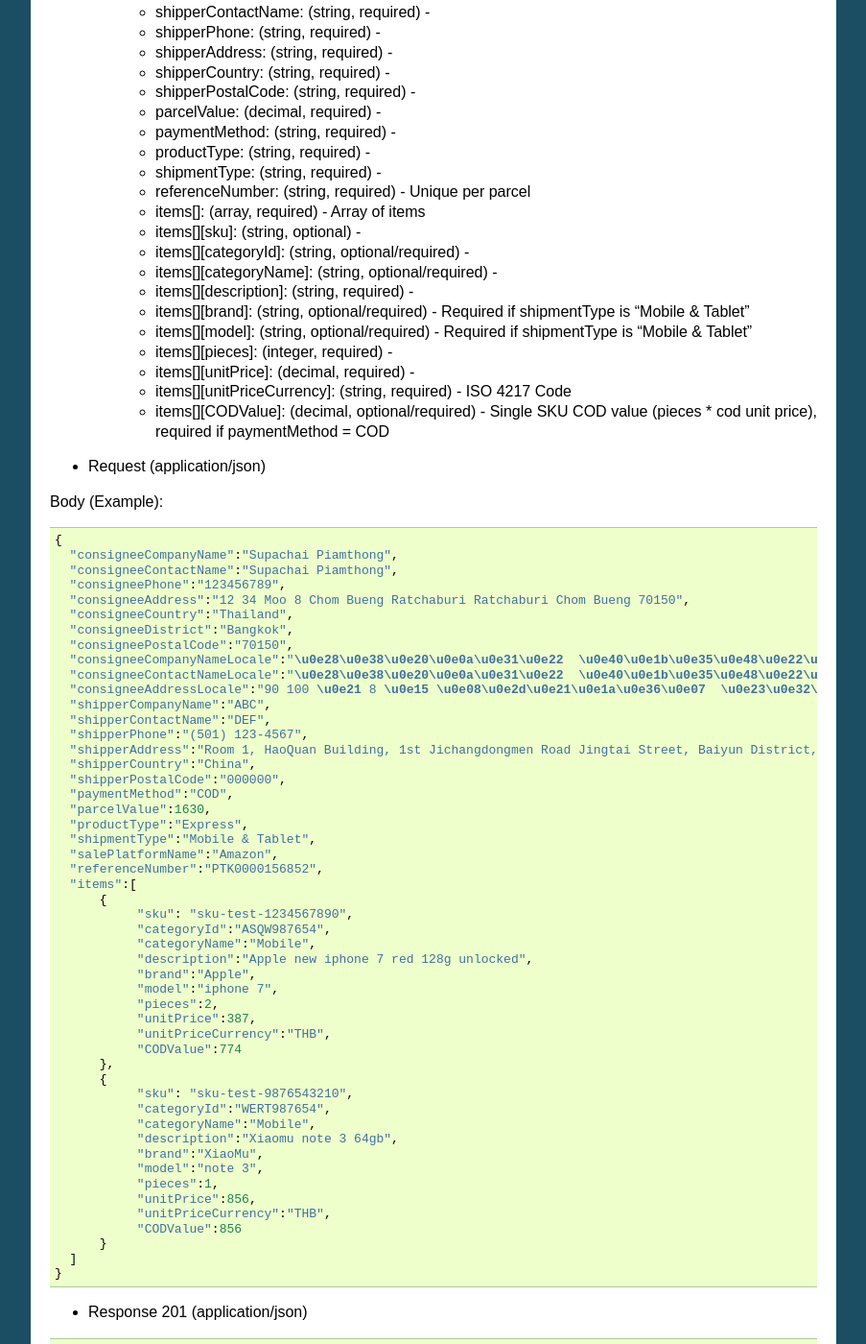
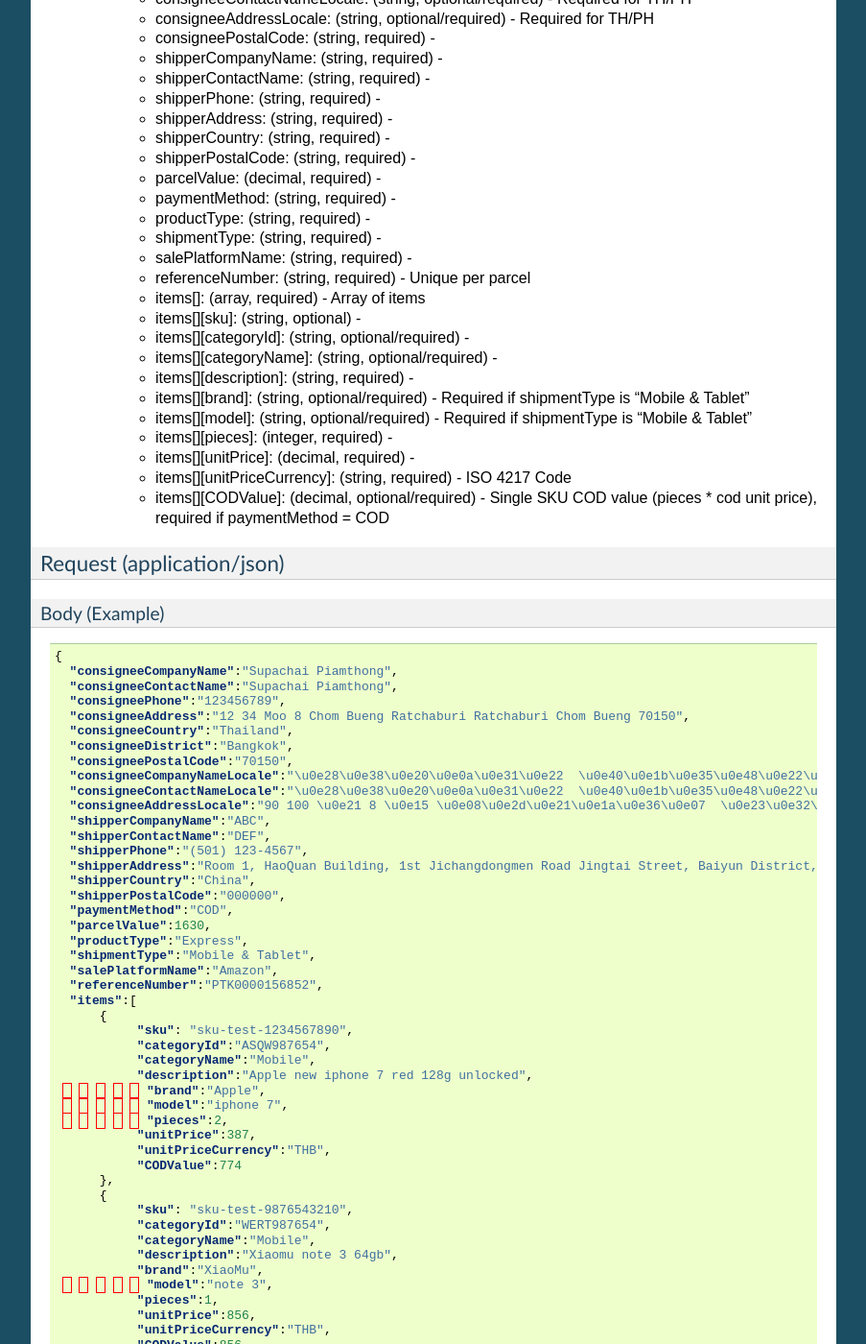
Before and after one commit to timeslogistics/times-oms-api-docs, a Sphinx documentation site: the page built from docs/orders.rst, in a window 1280 px wide and 1400 px high, scrolled down 1285 px. Shown: the whole window at 96% size, without its empty margins (198-1101 px from the left). Built offline with Sphinx 7.4.7, drawn with Linux system fonts in a browser that asks for light colours; some of the changed text lies outside the part shown.

Commit message:
Update orders.rst

```diff
--- a/docs/orders.rst
+++ b/docs/orders.rst
@@ -22,10 +25,11 @@
     + shipperAddress: (string, required) -
     + shipperCountry: (string, required) -
     + shipperPostalCode: (string, required) -
+    + paymentMethod: (string, required) -
     + parcelValue: (decimal, required) -
-    + paymentMethod: (string, required) -
     + productType: (string, required) -
     + shipmentType: (string, required) -
+    + salePlatformName: (string, required) -
     + referenceNumber: (string, required) - Unique per parcel
     + items[]: (array, required) - Array of items
     + items[][sku]: (string, optional) -
@@ -40,7 +44,7 @@
     + items[][CODValue]: (decimal, optional/required) - Single SKU COD value (pieces * cod unit price), required if paymentMethod = COD
 
 Create order (Already have lastmile delivery tracking number) [POST /orders/{trackingNumber}]
---------------------------------------------
+^^^^^^^^^^^^^^^^^^^^^^^^^^^^^^^^^^^^^^^^^^^^^^^^^^^^^^^^^^^^^^^^^^^^^^^^^^^^^^^^^^^^^^^^^^^^^^^^
 Postman Collection: https://www.getpostman.com/collections/a6bd52c2c7d150c4dfc2
 
 + Parameters
@@ -64,6 +68,7 @@
     + paymentMethod: (string, required) -
     + productType: (string, required) -
     + shipmentType: (string, required) -
+    + salePlatformName: (string, required) -
     + referenceNumber: (string, required) - Unique per parcel
     + items[]: (array, required) - Array of items
     + items[][sku]: (string, optional) -
@@ -77,9 +82,13 @@
     + items[][unitPriceCurrency]: (string, required) - ISO 4217 Code
     + items[][CODValue]: (decimal, optional/required) - Single SKU COD value (pieces * cod unit price), required if paymentMethod = COD
 
-+ Request (application/json)
+Request (application/json)
+^^^^^^^^^^^^^^^^^^^^^^^^^^^^^^
 
-Body (Example)::
+Body (Example)
+"""""""""""""""""
+
+.. code-block:: json
 
       {
         "consigneeCompanyName":"Supachai Piamthong",
@@ -133,7 +142,8 @@
       }
 
 
-+ Response 201 (application/json)
+Response 201 (application/json)
+""""""""""""""""""""""""""""""""""""
 
 .. code-block:: json
 
@@ -142,7 +152,8 @@
             }
 
 
-+ Response 409 (application/json)
+Response 409 (application/json)
+""""""""""""""""""""""""""""""""""""
 
 .. code-block:: json
 
@@ -150,7 +161,8 @@
                 "message": "Order already exist"
             }
 
-+ Response 412 (application/json)
+Response 412 (application/json)
+""""""""""""""""""""""""""""""""""""
 
 .. code-block:: json
 
@@ -158,7 +170,8 @@
                 "message": "Invalid parameter"
             }
 
-+ Response 428 (application/json)
+Response 428 (application/json)
+""""""""""""""""""""""""""""""""""""
 
 .. code-block:: json
 
@@ -190,7 +207,8 @@
                 }
             }
 
-+ Response 404 (application/json)
+Response 404 (application/json)
+""""""""""""""""""""""""""""""""""
 
 .. code-block:: json
 
```
Also changed, not shown: other parts of docs/orders.rst (+11 -4 lines).
